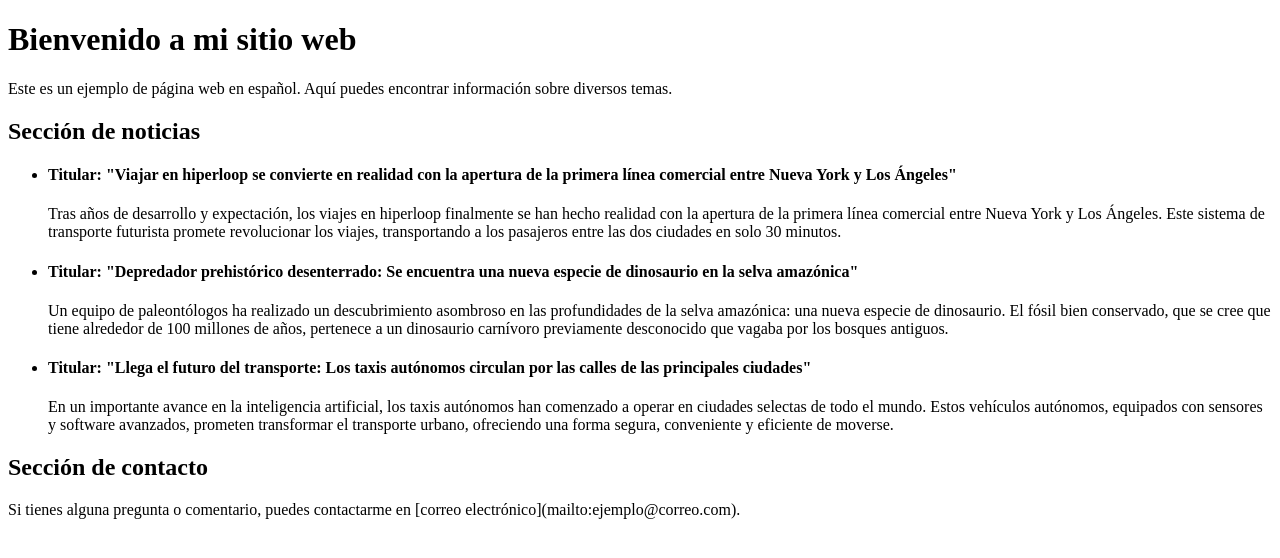
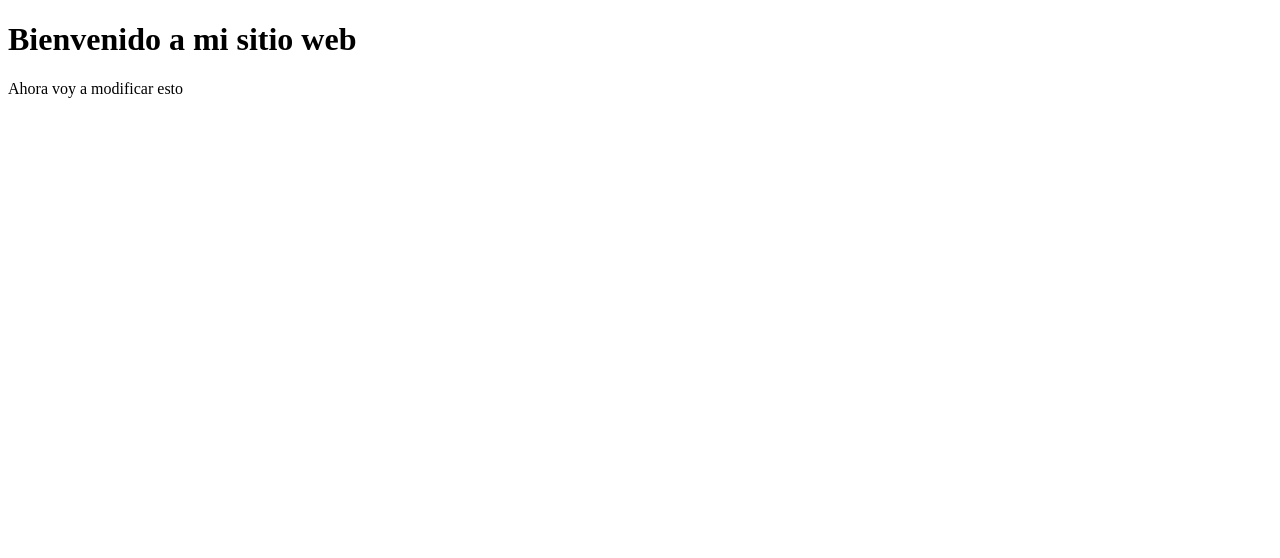
Before and after one commit to mauriciorey03/translate_api, a website: page index.html in a window 1280 px wide. Drawn offline with Linux system fonts and the light colour scheme.

Commit message:
código funcionando

```diff
--- a/index.html
+++ b/index.html
@@ -1,47 +1,14 @@
 <!DOCTYPE html>
 <html lang="es">
-
 <head>
     <meta charset="UTF-8">
-    <title>Ejemplo de página web en español</title>
+    <title>Bienvenido a mi sitio web</title>
+    <script src="translate.mjs"></script>
 </head>
-
 <body>
     <h1>Bienvenido a mi sitio web</h1>
-    <p>Este es un ejemplo de página web en español. Aquí puedes encontrar información sobre diversos temas.</p>
 
-    <h2>Sección de noticias</h2>
-    <ul>
-        <li>
-            <h4>Titular: "Viajar en hiperloop se convierte en realidad con la apertura de la primera línea comercial
-                entre Nueva York y Los Ángeles"</h4>
-            <p>Tras años de desarrollo y expectación, los viajes en hiperloop finalmente se han hecho realidad con la
-                apertura de la primera línea comercial entre Nueva York y Los Ángeles. Este sistema de transporte
-                futurista promete revolucionar los viajes, transportando a los pasajeros entre las dos ciudades en solo
-                30 minutos.</p>
-        </li>
-        <li>
-            <h4>Titular: "Depredador prehistórico desenterrado: Se encuentra una nueva especie de dinosaurio en la selva
-                amazónica"</h4>
-            <p>Un equipo de paleontólogos ha realizado un descubrimiento asombroso en las profundidades de la selva
-                amazónica: una nueva especie de dinosaurio. El fósil bien conservado, que se cree que tiene alrededor de
-                100 millones de años, pertenece a un dinosaurio carnívoro previamente desconocido que vagaba por los
-                bosques antiguos.</p>
-        </li>
-        <li>
-            <h4>Titular: "Llega el futuro del transporte: Los taxis autónomos circulan por las calles de las principales
-                ciudades"</h4>
-            <p>En un importante avance en la inteligencia artificial, los taxis autónomos han comenzado a operar en
-                ciudades selectas de todo el mundo. Estos vehículos autónomos, equipados con sensores y software
-                avanzados, prometen transformar el transporte urbano, ofreciendo una forma segura, conveniente y
-                eficiente de moverse.</p>
-        </li>
-    </ul>
+    <p id="parrafo_a_traducir">Ahora voy a modificar esto</p>
 
-
-    <h2>Sección de contacto</h2>
-    <p>Si tienes alguna pregunta o comentario, puedes contactarme en [correo electrónico](mailto:ejemplo@correo.com).
-    </p>
 </body>
-
 </html>
--- /dev/null
+++ b/translate.mjs
@@ -0,0 +1,61 @@
+// import * as deepl from 'deepl-node';
+
+
+// const authKey = '3e4b2d4d-f3c2-425f-884b-ab80f490a19d:fx';
+// const text = 'Hola, mundo!';
+
+// (async () => {
+//   try {
+//     const translator = new deepl.Translator(authKey);
+//     const result = await translator.translateText(text, null, targetLang);
+//     console.log(result.text); // Output: Hello, world! (translation in French)
+//   } catch (error) {
+//     if (error instanceof deepl.AuthorizationError) {
+//       console.error('Authorization Error: Check your DeepL API key.');
+//     } else {
+//       console.error('An error occurred:', error); // Handle other errors
+//     }
+//   }
+// })();
+
+
+import { readFileSync } from 'fs'; // Import for reading file contents
+import * as deepl from 'deepl-node';
+import { JSDOM } from 'jsdom';
+
+const authKey = '3e4b2d4d-f3c2-425f-884b-ab80f490a19d:fx';
+const targetLang = 'en-US'; // Assuming you want to translate to French
+
+const translateParagraph = async () => {
+  // Read the HTML content of your index.html file
+  const htmlContent = readFileSync('index.html', 'utf-8');
+
+  // Create a JSDOM instance to interact with the HTML string
+  const { window } = new JSDOM(htmlContent, {
+    features: {
+      FetchAPI: false,
+      JavaScript: false, // Disable JavaScript execution (not required)
+      MutationObserver: true, // Enable for dynamic content (optional)
+    },
+  });
+
+  // Get the paragraph element with the ID "parrafo_a_traducir"
+  const paragraphElement = window.document.getElementById('parrafo_a_traducir');
+
+  // Extract the paragraph text
+  const paragraphText = paragraphElement.textContent;
+
+  // Create a DeepL translator object
+  const translator = new deepl.Translator(authKey);
+
+  // Translate the paragraph text to the target language
+  try {
+    const result = await translator.translateText(paragraphText, null, targetLang);
+    console.log('Traducción:', result.text); // Output translation to console
+  } catch (error) {
+    console.error('Error:', error); // Handle errors
+  }
+};
+
+// Call the translateParagraph function to execute translation
+translateParagraph();
```
Also changed, not shown: package.json (added, +7 -0 lines), 1 other file.
